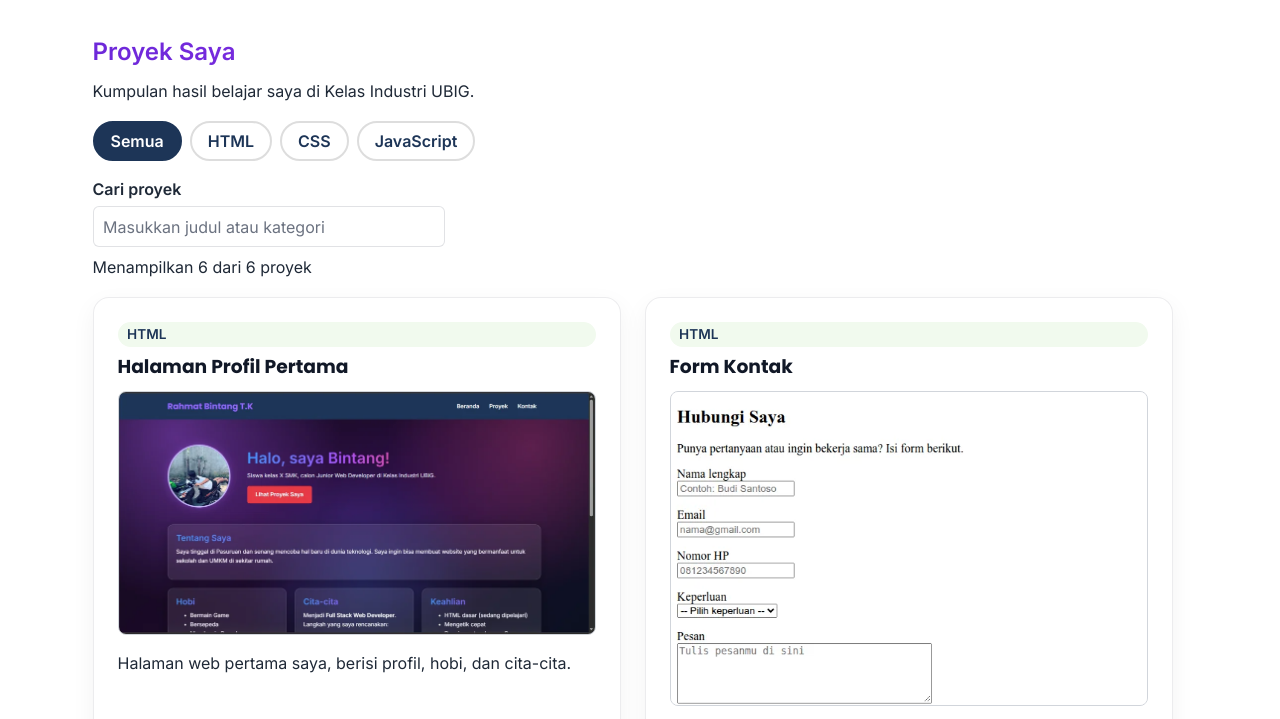
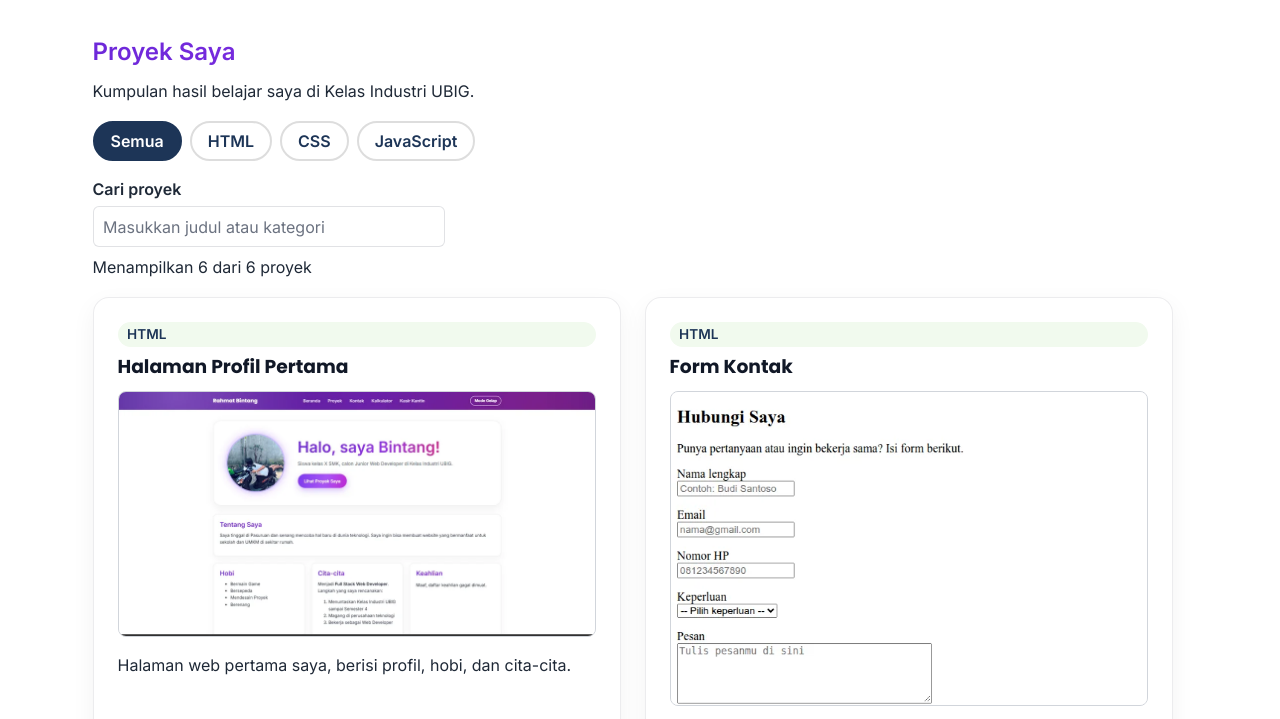
Before and after one commit to BIINT4NG/portofolio-bintang, a plain HTML site: page proyek.html in a window 1280 px wide. Shown: the part 70-789 px from the top of the page. Drawn offline with Linux system fonts and the light colour scheme; no server answers.

Commit message:
perf: optimize project screenshot loading
Keep the requested PNG fallback and improve project page loading.

Co-authored-by: Copilot <223556219+Copilot@users.noreply.github.com>

```diff
--- a/css/style.css
+++ b/css/style.css
@@ -69,12 +69,12 @@ ol {
 }
 
 a {
-  color: #c4b5fd;
+  color: #5b21b6;
   transition: color 180ms ease;
 }
 
 a:hover {
-  color: #f0abfc;
+  color: #7e22ce;
 }
 
 /* 3. Wadah, header, dan menu */
@@ -297,6 +297,11 @@ main {
 .galeri-proyek .kartu {
   display: flex;
   flex-direction: column;
+}
+
+.galeri-proyek .kartu picture {
+  display: block;
+  width: 100%;
 }
 
 .daftar-kartu .kartu:hover {
--- a/data/proyek.json
+++ b/data/proyek.json
@@ -2,9 +2,10 @@
   {
     "judul": "Halaman Profil Pertama",
     "kategori": "HTML",
-    "gambar": "png/tampilan.webp",
-    "width": 960,
-    "height": 487,
+    "gambar": "img/tampilan.png",
+    "gambarWebp": "img/tampilan.webp",
+    "width": 1339,
+    "height": 686,
     "alt": "Tangkapan layar halaman profil Rahmat Bintang",
     "deskripsi": "Halaman web pertama saya, berisi profil, hobi, dan cita-cita."
   },
--- a/js/main.js
+++ b/js/main.js
@@ -99,26 +99,36 @@ const daftarProyek = document.querySelector("#daftar-proyek");
 const jumlahProyek = document.querySelector("#jumlah-proyek");
 const kotakCari = document.querySelector("#cari-proyek");
 let proyek = daftarProyek
-  ? Array.from(daftarProyek.querySelectorAll(".kartu")).map((kartu) => ({
-      judul: kartu.querySelector("h3").textContent,
-      kategori: kartu.querySelector(".label").textContent,
-      gambar: kartu.querySelector("img").getAttribute("src"),
-      width: kartu.querySelector("img").getAttribute("width"),
-      height: kartu.querySelector("img").getAttribute("height"),
-      alt: kartu.querySelector("img").alt,
-      deskripsi: kartu.querySelector("p").textContent,
-    }))
+  ? Array.from(daftarProyek.querySelectorAll(".kartu")).map((kartu) => {
+      const gambar = kartu.querySelector("img");
+      const gambarWebp = kartu.querySelector("picture source");
+
+      return {
+        judul: kartu.querySelector("h3").textContent,
+        kategori: kartu.querySelector(".label").textContent,
+        gambar: gambar.getAttribute("src"),
+        gambarWebp: gambarWebp ? gambarWebp.getAttribute("srcset") : "",
+        width: gambar.getAttribute("width"),
+        height: gambar.getAttribute("height"),
+        alt: gambar.alt,
+        deskripsi: kartu.querySelector("p").textContent,
+      };
+    })
   : [];
 let kategoriAktif = "Semua";
 
 function buatKartu(item) {
   const isFirstProject = item === proyek[0];
+  const imageAttributes = `src="${item.gambar}" alt="${item.alt}" width="${item.width}" height="${item.height}" loading="${isFirstProject ? "eager" : "lazy"}" decoding="async" ${isFirstProject ? 'fetchpriority="high"' : ""}`;
+  const image = item.gambarWebp
+    ? `<picture><source srcset="${item.gambarWebp}" type="image/webp"><img ${imageAttributes}></picture>`
+    : `<img ${imageAttributes}>`;
 
   return `
     <article class="kartu">
       <span class="label">${item.kategori}</span>
       <h3>${item.judul}</h3>
-      <img src="${item.gambar}" alt="${item.alt}" width="${item.width}" height="${item.height}" loading="${isFirstProject ? "eager" : "lazy"}" decoding="async" ${isFirstProject ? 'fetchpriority="high"' : ""}>
+      ${image}
       <p>${item.deskripsi}</p>
     </article>`;
 }
@@ -251,5 +261,18 @@ async function ambilRepo() {
 }
 
 if (daftarRepo && statusRepo) {
-  ambilRepo();
+  const sectionRepo = daftarRepo.closest("section");
+
+  if ("IntersectionObserver" in window) {
+    const observer = new IntersectionObserver((entries) => {
+      if (entries.some((entry) => entry.isIntersecting)) {
+        observer.disconnect();
+        ambilRepo();
+      }
+    }, { rootMargin: "400px" });
+
+    observer.observe(sectionRepo);
+  } else {
+    ambilRepo();
+  }
 }
--- a/proyek.html
+++ b/proyek.html
@@ -65,7 +65,10 @@
           <article class="kartu">
             <span class="label">HTML</span>
             <h3>Halaman Profil Pertama</h3>
-            <img src="img/tampilan.png" alt="Tangkapan layar halaman profil Rahmat Bintang" width="960" height="487" fetchpriority="high">
+            <picture>
+              <source srcset="img/tampilan.webp" type="image/webp">
+              <img src="img/tampilan.png" alt="Tangkapan layar halaman profil Rahmat Bintang" width="1339" height="686" fetchpriority="high">
+            </picture>
             <p>Halaman web pertama saya, berisi profil, hobi, dan cita-cita.</p>
           </article>
           <article class="kartu">
```
Also changed, not shown: img/tampilan.webp (added).
